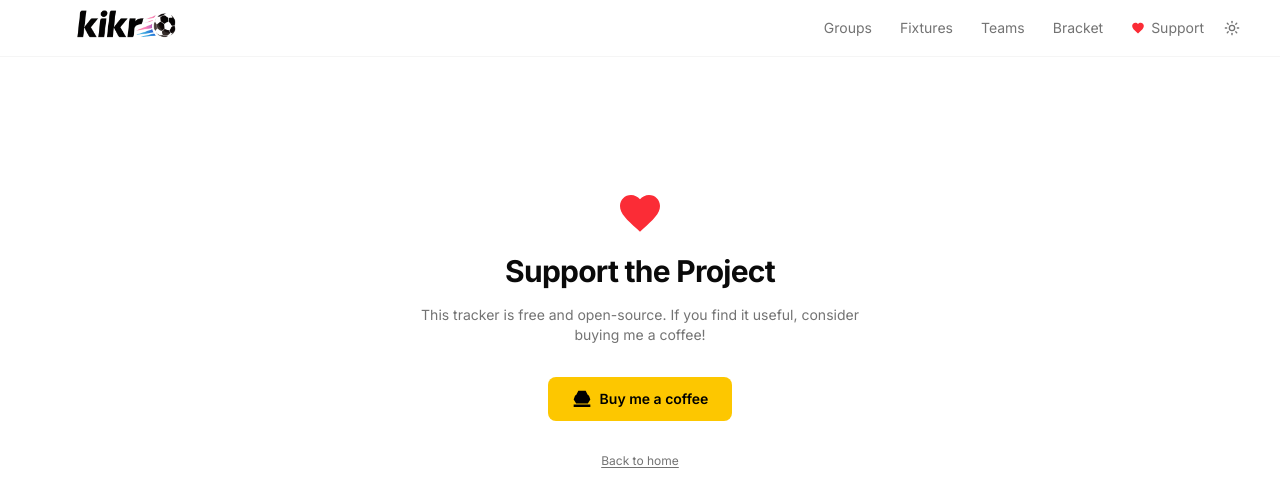
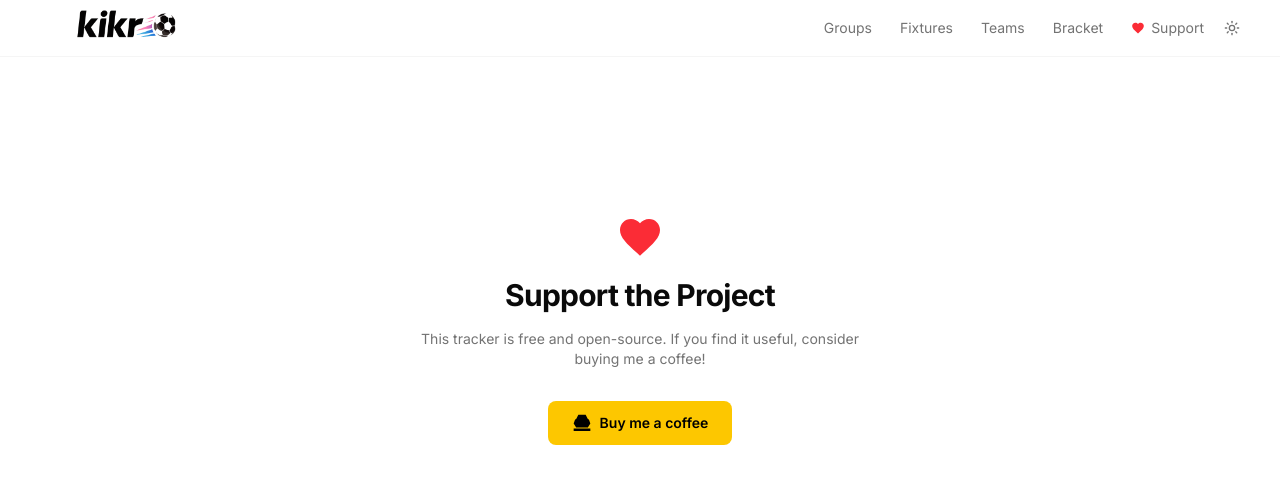
Before and after one commit to Allen739/kickr, a Next.js app: page /support in a window 1280 px wide. Shown: the top 504 px of the page. Built offline with nearby package versions, Linux system fonts and the light colour scheme.

Commit message:
remove back to home link from support page

```diff
--- a/app/support/page.tsx
+++ b/app/support/page.tsx
@@ -1,5 +1,3 @@
-import Link from 'next/link';
-
 export default function SupportPage() {
   return (
     <div className="flex flex-col items-center justify-center min-h-[60vh] gap-8 text-center px-4">
@@ -25,12 +23,7 @@ export default function SupportPage() {
         Buy me a coffee
       </a>
 
-      <Link
-        href="/"
-        className="text-xs text-muted-foreground hover:text-foreground underline underline-offset-2 transition-colors"
-      >
-        Back to home
-      </Link>
+
     </div>
   );
 }
```
